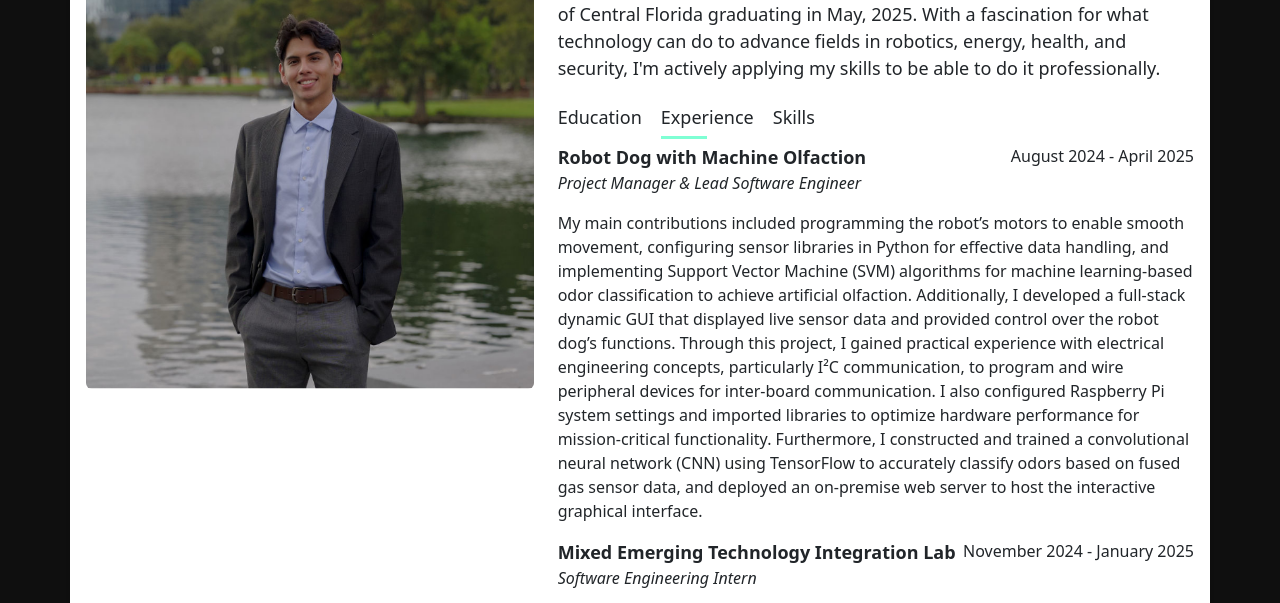
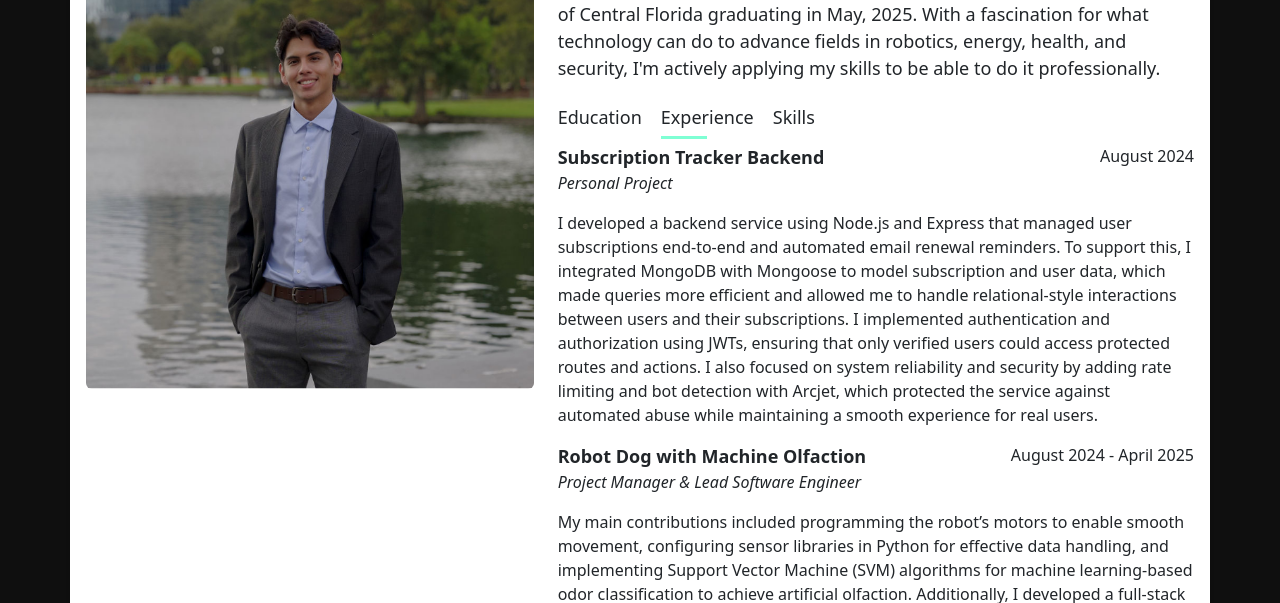
Before and after one commit to MarvinOro/MarvinOro.github.io, a website: page index.html in a window 1280 px wide. Both pictures are taken after a click on the element "Experience". Shown: the part 127-730 px from the top of the page. Drawn offline with nearby package versions, Linux system fonts and the light colour scheme; files that its build step writes are made by us from their sources.

Commit message:
Added the subscription tracker backend project

```diff
--- a/index.html
+++ b/index.html
@@ -66,6 +66,13 @@
           </div>
 
           <div class="tabContents" id="experience">
+            <div class="expFormat">
+                <div class="left">Subscription Tracker Backend</div>
+                <div class="right">August 2024</div>
+              </div>
+              <p class="subheader">Personal Project</p>
+              <p class="leftBody">I developed a backend service using Node.js and Express that managed user subscriptions end-to-end and automated email renewal reminders. To support this, I integrated MongoDB with Mongoose to model subscription and user data, which made queries more efficient and allowed me to handle relational-style interactions between users and their subscriptions. I implemented authentication and authorization using JWTs, ensuring that only verified users could access protected routes and actions. I also focused on system reliability and security by adding rate limiting and bot detection with Arcjet, which protected the service against automated abuse while maintaining a smooth experience for real users.</p>
+
               <div class="expFormat">
                 <div class="left">Robot Dog with Machine Olfaction</div>
                 <div class="right">August 2024 - April 2025</div>
```
